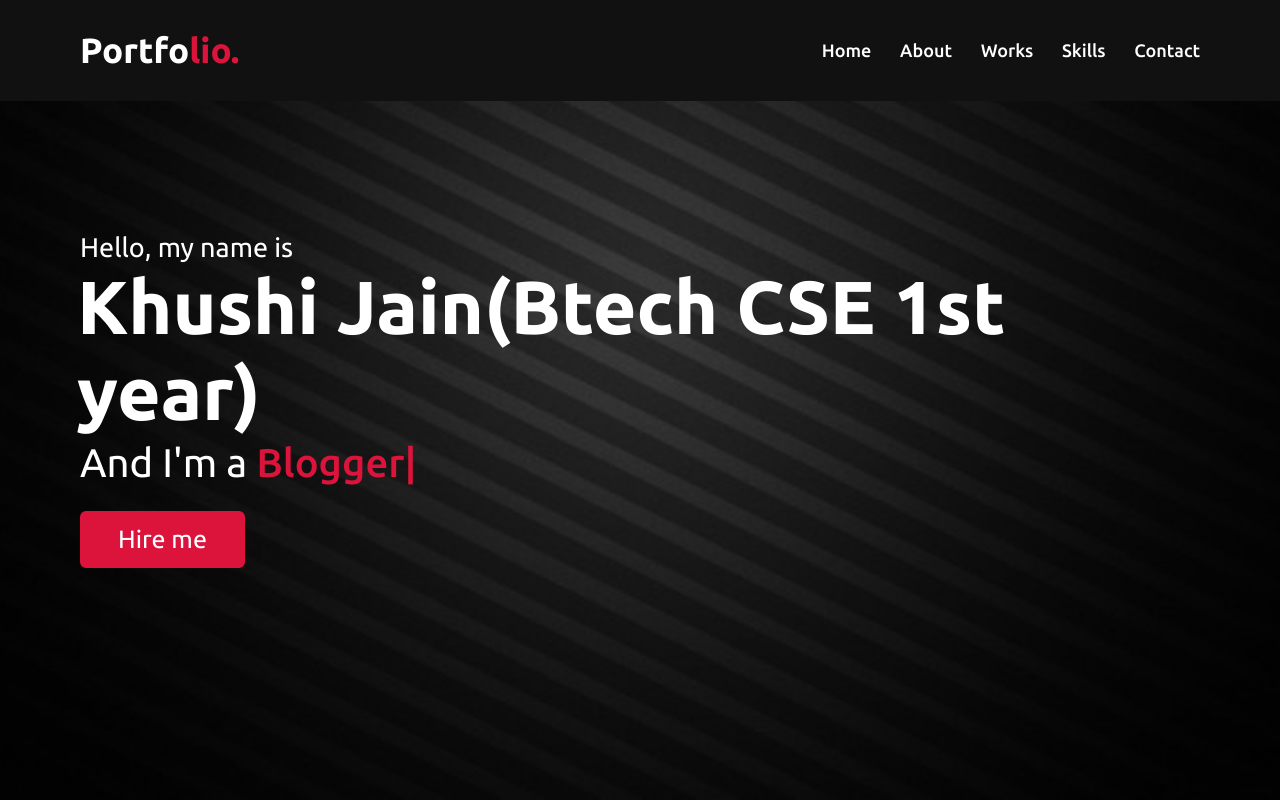
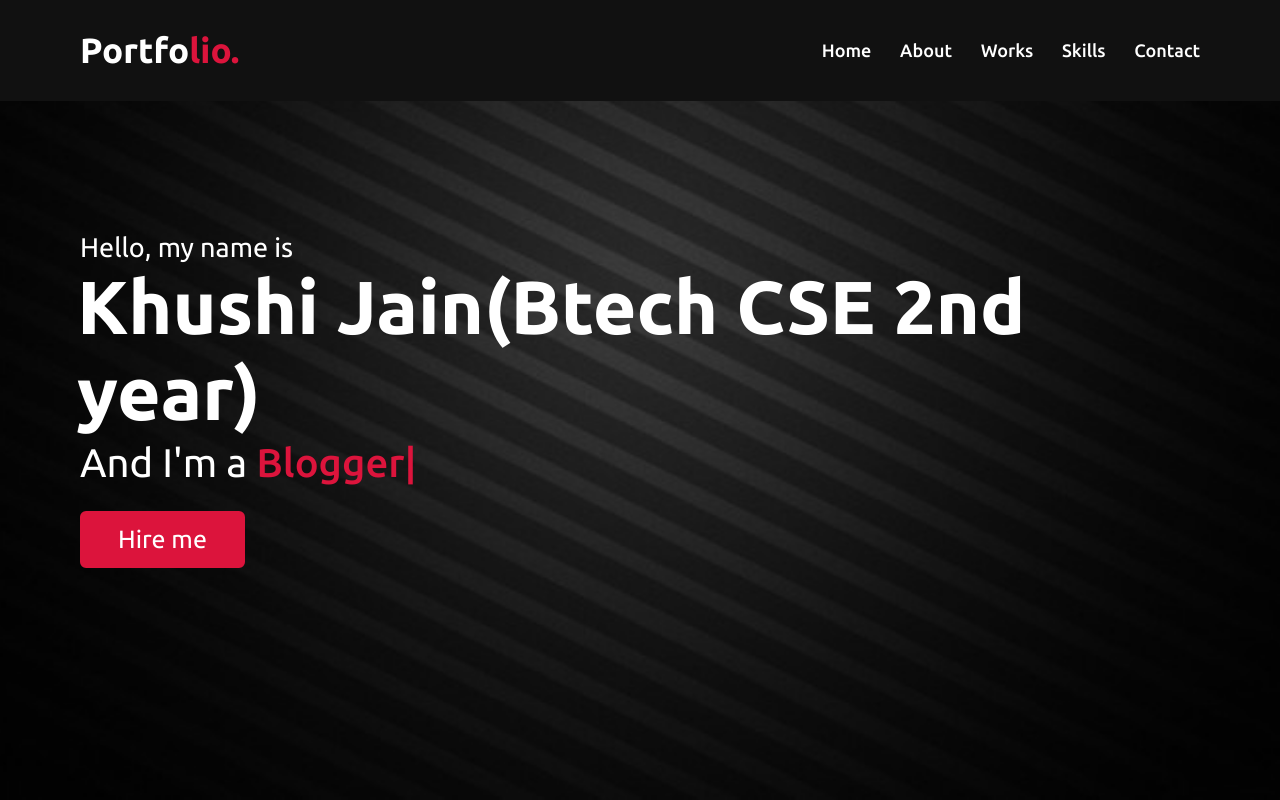
Before and after one commit to khushi0704/portfolio1, a plain HTML site: page index.html in a window 1280 px wide. Shown: the top 800 px of the page. Drawn offline with nearby package versions, Linux system fonts and the light colour scheme.

Commit message:
Update index.html

```diff
--- a/index.html
+++ b/index.html
@@ -45,7 +45,7 @@
         <div class="max-width">
             <div class="home-content">
                 <div class="text-1">Hello, my name is</div>
-                <div class="text-2">Khushi Jain(Btech CSE 1st year)</div>
+                <div class="text-2">Khushi Jain(Btech CSE 2nd year)</div>
                 <div class="text-3">And I'm a <span class="typing"></span></div>
                 <a href="#contact">Hire me</a>
             </div>
```
